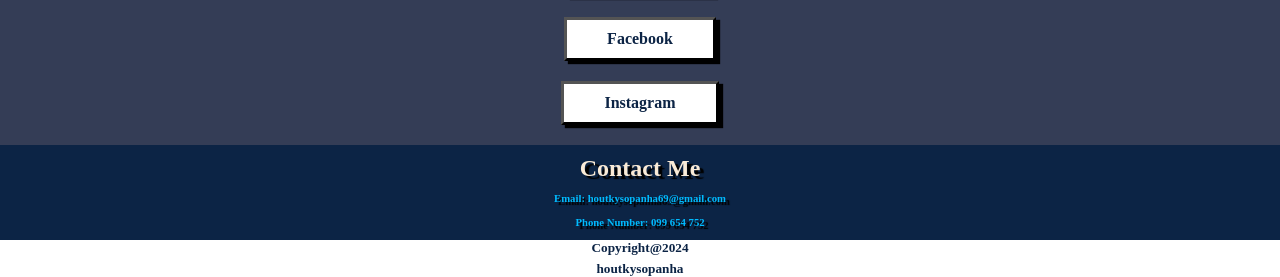
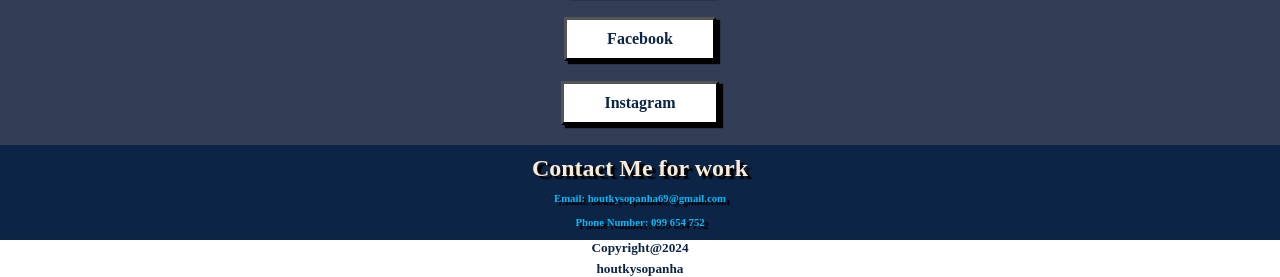
Before and after one commit to Houtkysopanha/BasicPortfilio69.com, a plain HTML site: page index.html in a window 1280 px wide. Shown: the part 557-834 px from the top of the page. Drawn offline with Linux system fonts and the light colour scheme.

Commit message:
update font

```diff
--- a/index.html
+++ b/index.html
@@ -33,7 +33,7 @@
                 <h4><a href="https://www.facebook.com/">Facebook</a></h4>
                 <h4><a href="https://www.instagram.com/">Instagram</a></h4>
             </div>
-            <div><h2>Contact Me</h2></div>
+            <div><h2>Contact Me for work</h2></div>
             <div><h6>Email: houtkysopanha69@gmail.com</h6></div>
                  <h6>Phone Number: 099 654 752</h6>
         </body>
```
